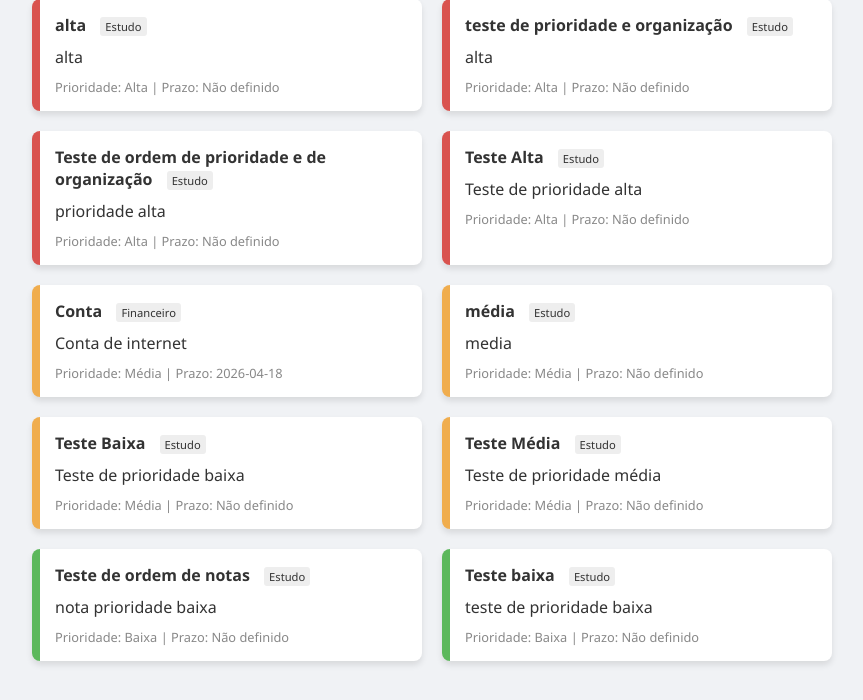
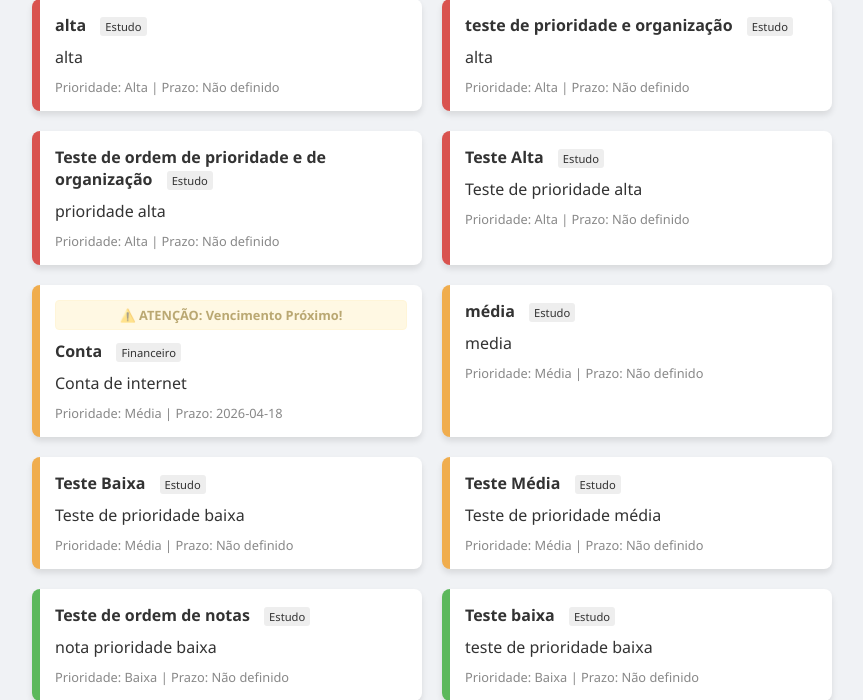
Before and after one commit to Mylutsu/painel_pessoal, a Flask app: page / in a window 1280 px wide. Shown: the part 742-1442 px from the top of the page, without its empty margins (208-1071 px from the left). Before the commit the page ends 1407 px from the top, so only its background shows below. Run offline with Flask 3, Linux system fonts and the light colour scheme; data comes from the database, SQL or seed files in the repository; both versions use the stored data as it was after the commit.

Commit message:
feat: lógica de cálculo de datas e alertas de vencimento

```diff
--- a/app.py
+++ b/app.py
@@ -2,6 +2,7 @@
 # request: captura o que o usuário digita no formulário
 # redirect/url_for: fazem o navegador pular de uma página para outra
 from flask import Flask, render_template, request, redirect, url_for
+from datetime import datetime, date
 import sqlite3
 
 app = Flask(__name__)
@@ -34,10 +35,34 @@ def index():
     """
 
     cursor.execute(comando_sql)
-    todas_notas = cursor.fetchall()
+    notas_do_banco = cursor.fetchall()
     conn.close()
 
-    return render_template('index.html', notas=todas_notas)
+    hoje = date.today() #pega a data atual
+    notas_processadas = []
+
+    for n in notas_do_banco:
+        # Transformamos a tupla em lista para podermos adicionar informações novas
+        nota = list(n)
+        alerta = False
+
+        # Verificamos se existe uma data de vencimento (n[7]) e dias de aviso (n[8])
+        if n[7] and n[8]:
+            # Convertemos a data que vem do banco (texto) em um objeto de data real
+            data_venc = datetime.strptime(n[7], '%Y-%m-%d').date()
+
+            # Calculamos a diferença de dias
+            diferenca = (data_venc - hoje).days
+
+            # Se a diferença for menor ou igual aos dias de aviso escolhidos, ativa o alerta!
+            if diferenca <= n[8] and diferenca >= 0:
+                alerta = True
+
+        # Adicionamos essa nova informação de "alerta" no final da nossa lista da nota
+        nota.append(alerta)
+        notas_processadas.append(nota)
+
+    return render_template('index.html', notas=notas_processadas)
 
 # --- ROTA DE AÇÃO (SALVAR OS DADOS) ---
 # 'methods=['POST']' indica que esta rota recebe dados enviados por um formulário
--- a/templates/index.html
+++ b/templates/index.html
@@ -67,6 +67,28 @@
             .notas-container { grid-template-columns: 1fr; }
         }
 
+
+        /* Estilo para o aviso de vencimento próximo */
+        .alerta-vencimento {
+            background: #fff3cd; /* Amarelo clarinho */
+            color: #856404;      /* Texto marrom escuro */
+            border: 1px solid #ffeeba;
+            padding: 5px;
+            border-radius: 4px;
+            font-size: 0.8em;
+            margin-bottom: 10px;
+            font-weight: bold;
+            text-align: center;
+            animation: piscar 2s infinite; /* Faz o aviso "respirar" visualmente */
+        }
+
+        @keyframes piscar {
+            0% { opacity: 1; }
+            50% { opacity: 0.5; }
+            100% { opacity: 1; }
+        }
+
+
         /* Classes de cores baseadas na Prioridade que o usuário escolheu */
         .Alta { border-left-color: #d9534f; }   /* Vermelho para Alta */
         .Média { border-left-color: #f0ad4e; }  /* Laranja para Média */
@@ -118,6 +140,13 @@
     <div class="notas-container">
         {% for n in notas %}
         <div class="nota-card {{ n[4] }}">
+
+            {% if n[-1] == True %}
+                <div class="alerta-vencimento">
+                    ⚠️ ATENÇÃO: Vencimento Próximo!
+                </div>
+            {% endif %}
+
             <strong>{{ n[1] }}</strong> <span style="font-size: 0.7em; background: #eee; padding: 2px 5px; border-radius: 3px; margin-left: 10px;">
                 {{ n[3] }} </span>
 
```
Also changed, not shown: painel_dados.db.
